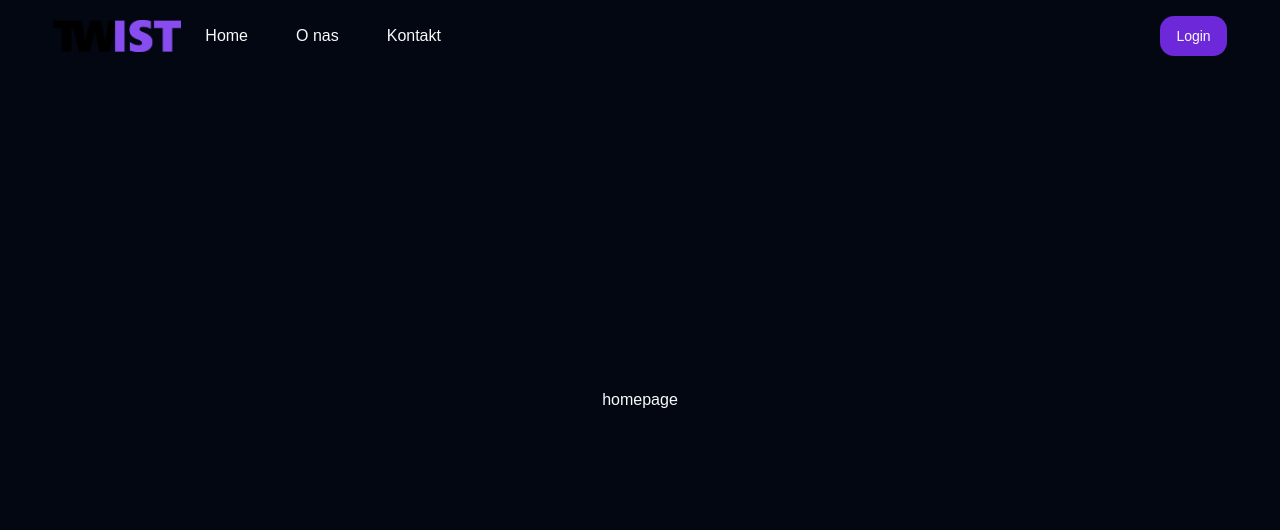
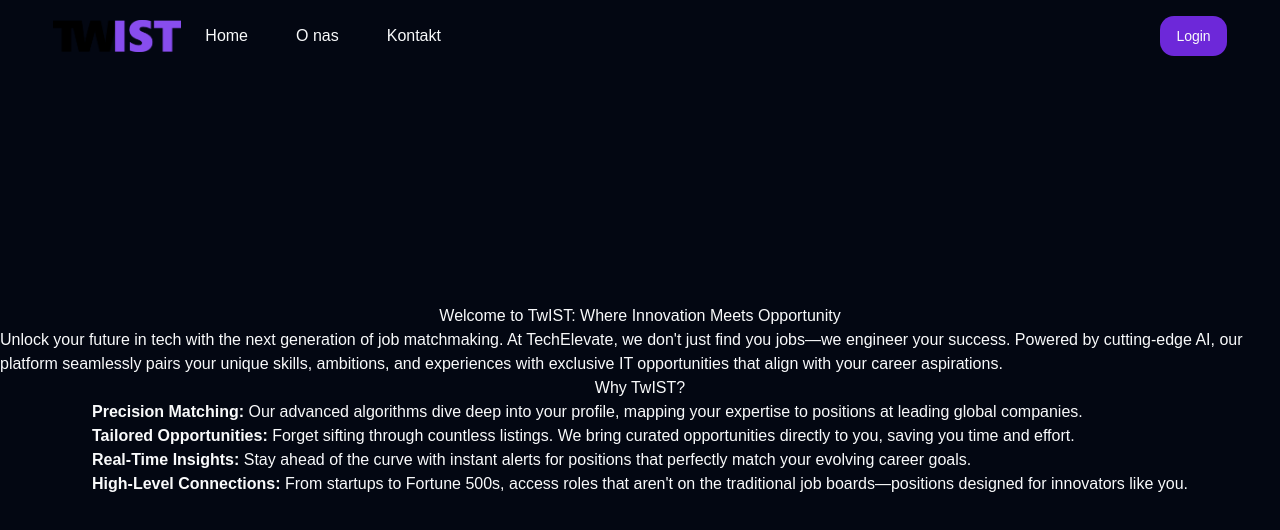
Before and after one commit to kguzek/besthacks2024, a Next.js app in the folder twist/: page / in a window 1280 px wide. Shown: the top 530 px of the page. Built offline with nearby package versions, Linux system fonts and the light colour scheme; no server answers.

Commit message:
added splash page

```diff
--- a/twist/app/(main)/page.tsx
+++ b/twist/app/(main)/page.tsx
@@ -1,7 +1,36 @@
 export default function Home() {
-    return (
-      <div className='w-full h-screen flex items-center justify-center'>
-          <h1>homepage</h1>
-      </div>
-    );
-  }
+  return (
+    <div className="w-full h-screen flex items-center justify-center flex-col">
+      <h1>Welcome to TwIST: Where Innovation Meets Opportunity</h1>
+      <p>
+        Unlock your future in tech with the next generation of job matchmaking.
+        At TechElevate, we don&apos;t just find you jobs—we engineer your
+        success. Powered by cutting-edge AI, our platform seamlessly pairs your
+        unique skills, ambitions, and experiences with exclusive IT
+        opportunities that align with your career aspirations.
+      </p>
+      <h3>Why TwIST?</h3>
+      <ul>
+        <li>
+          <b>Precision Matching:</b> Our advanced algorithms dive deep into your
+          profile, mapping your expertise to positions at leading global
+          companies.
+        </li>
+        <li>
+          <b>Tailored Opportunities:</b> Forget sifting through countless
+          listings. We bring curated opportunities directly to you, saving you
+          time and effort.
+        </li>
+        <li>
+          <b>Real-Time Insights:</b> Stay ahead of the curve with instant alerts
+          for positions that perfectly match your evolving career goals.
+        </li>
+        <li>
+          <b>High-Level Connections:</b> From startups to Fortune 500s, access
+          roles that aren&apos;t on the traditional job boards—positions
+          designed for innovators like you.
+        </li>
+      </ul>
+    </div>
+  );
+}
```
